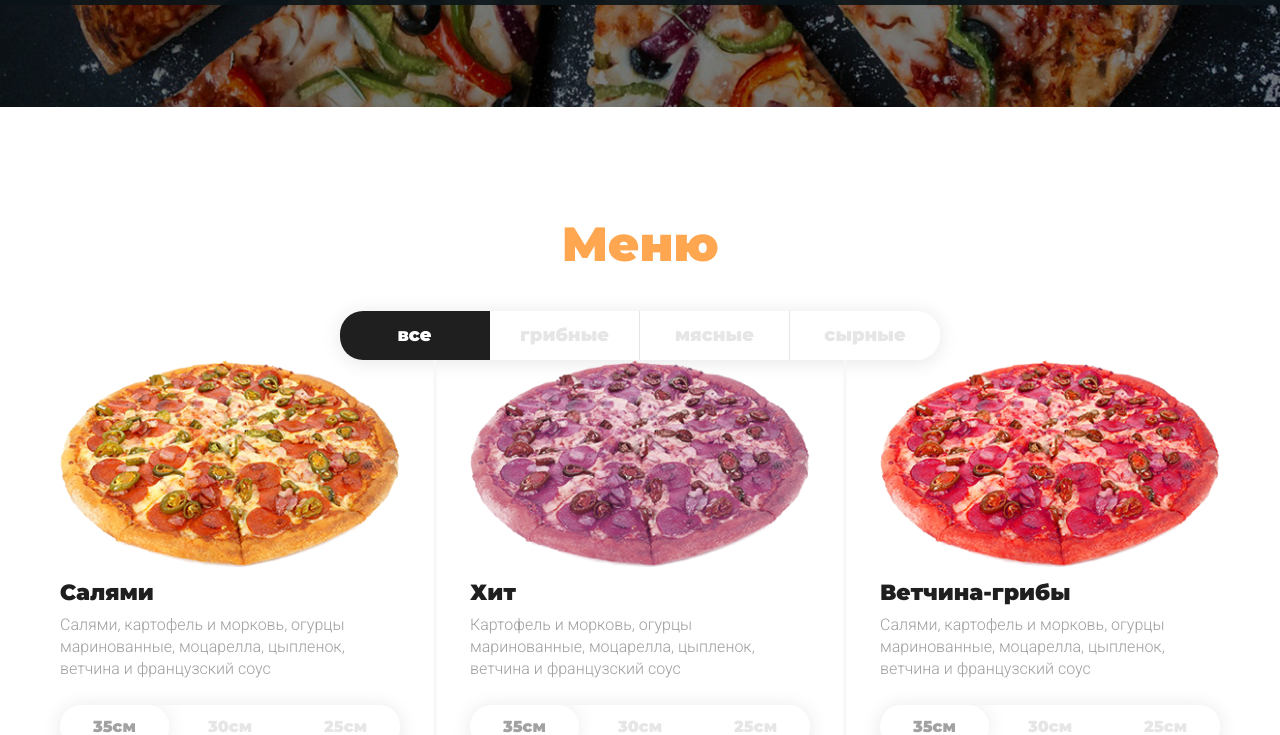
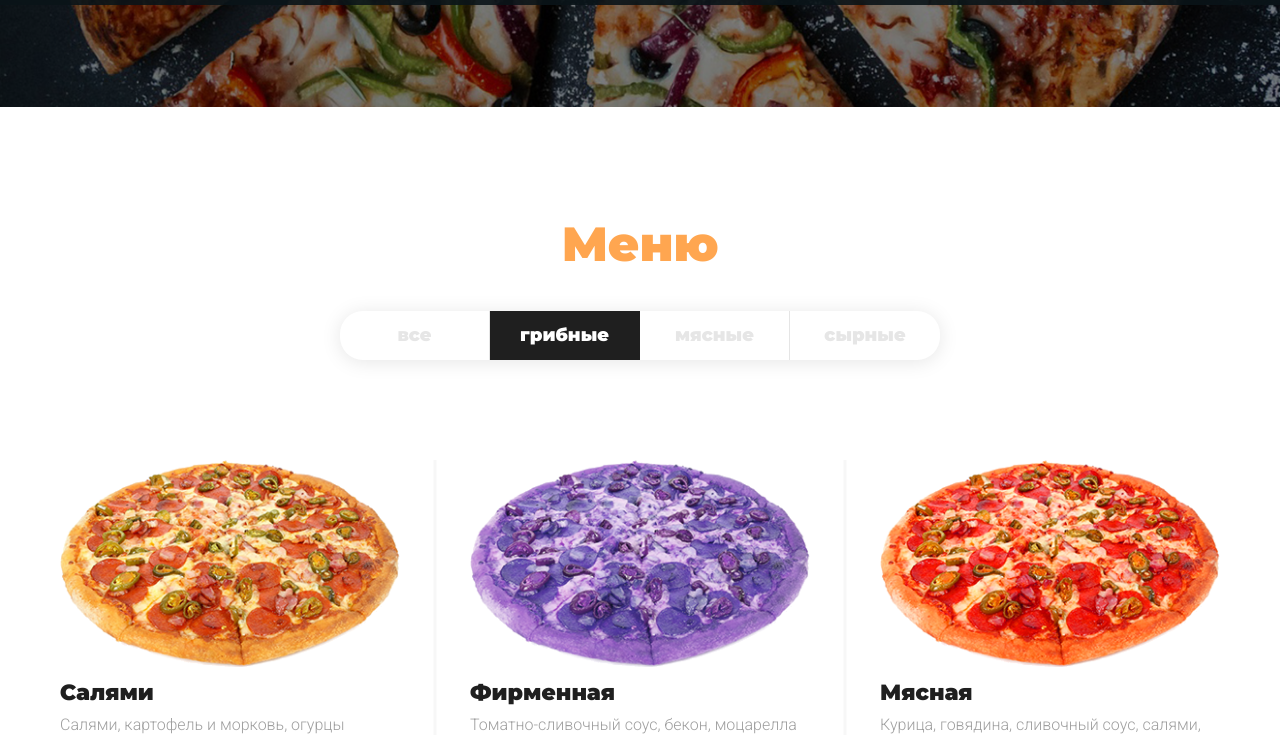
Before and after one commit to DenysShalamov/pizza_wp, a website: page app/index.html in a window 1280 px wide. Both pictures are taken after a click on the button "грибные". Shown: the part 693-1428 px from the top of the page. Drawn offline with nearby package versions, Linux system fonts and the light colour scheme.

Commit message:
filter catalog js

```diff
--- a/app/index.html
+++ b/app/index.html
@@ -78,23 +78,23 @@
         <nav class="catalog-nav">
           <ul class="catalog-nav__wrapper">
             <li class="catalog-nav__item">
-              <button class="catalog-nav__btn catalog-nav__btn--active" type="button">все</button>
+              <button class="catalog-nav__btn catalog-nav__btn--active" type="button" data-filter="all">все</button>
             </li>
             <li class="catalog-nav__item">
-              <button class="catalog-nav__btn" type="button">грибные</button>
+              <button class="catalog-nav__btn" type="button" data-filter="mushrooms">грибные</button>
             </li>
             <li class="catalog-nav__item">
-              <button class="catalog-nav__btn" type="button">мясные</button>
+              <button class="catalog-nav__btn" type="button" data-filter="meat">мясные</button>
             </li>
             <li class="catalog-nav__item">
-              <button class="catalog-nav__btn" type="button">сырные</button>
+              <button class="catalog-nav__btn" type="button" data-filter="cheese">сырные</button>
             </li>
           </ul>
         </nav>
       </header>
 
       <div class="catalog">
-        <div class="catalog__item">
+        <div class="catalog__item" data-category="mushrooms">
           <div class="product catalog__product">
             <img src="images/catalog/1.png" alt="" class="product__img">
             <div class="product__content">
@@ -118,7 +118,7 @@
             </footer>
           </div>
         </div>
-        <div class="catalog__item">
+        <div class="catalog__item" data-category="meat">
           <div class="product catalog__product">
             <img src="images/catalog/2.png" alt="" class="product__img">
             <div class="product__content">
@@ -143,7 +143,7 @@
           </div>
         </div>
 
-        <div class="catalog__item">
+        <div class="catalog__item" data-category="cheese">
           <div class="product catalog__product">
             <img src="images/catalog/3.png" alt="" class="product__img">
             <div class="product__content">
@@ -168,7 +168,7 @@
           </div>
         </div>
 
-        <div class="catalog__item">
+        <div class="catalog__item" data-category="cheese">
           <div class="product catalog__product">
             <img src="images/catalog/4.png" alt="" class="product__img">
             <div class="product__content">
@@ -191,7 +191,7 @@
             </footer>
           </div>
         </div>
-        <div class="catalog__item">
+        <div class="catalog__item" data-category="mushrooms">
           <div class="product catalog__product">
             <img src="images/catalog/5.png" alt="" class="product__img">
             <div class="product__content">
@@ -214,7 +214,7 @@
             </footer>
           </div>
         </div>
-        <div class="catalog__item">
+        <div class="catalog__item" data-category="meat">
           <div class="product catalog__product">
             <img src="images/catalog/6.png" alt="" class="product__img">
             <div class="product__content">
@@ -238,7 +238,7 @@
           </div>
         </div>
 
-        <div class="catalog__item">
+        <div class="catalog__item" data-category="cheese">
           <div class="product catalog__product">
             <img src="images/catalog/7.png" alt="" class="product__img">
             <div class="product__content">
@@ -263,7 +263,7 @@
           </div>
         </div>
 
-        <div class="catalog__item">
+        <div class="catalog__item" data-category="cheese">
           <div class="product catalog__product">
             <img src="images/catalog/8.png" alt="" class="product__img">
             <div class="product__content">
@@ -287,7 +287,7 @@
           </div>
         </div>
 
-        <div class="catalog__item">
+        <div class="catalog__item" data-category="mushrooms">
           <div class="product catalog__product">
             <img src="images/catalog/9.png" alt="" class="product__img">
             <div class="product__content">
@@ -564,6 +564,7 @@
   <script src="js/header.js"></script>
   <script src="js/popup.js"></script>
   <script src="js/scroll.js"></script>
+  <script src="js/catalog.js"></script>
 
 </body>
 
--- /dev/null
+++ b/app/js/catalog.js
@@ -0,0 +1,62 @@
+;(function() {
+
+  var catalogSection = document.querySelector('.section-catalog');
+
+  if (catalogSection === null) {
+    return;
+  }
+
+  var removeChildren = function(item) {
+    while (item.firstChild) {
+      item.removeChild(item.firstChild);
+    }
+  }
+
+  var updateChildren = function(item, children) {
+    console.log(children);
+    removeChildren(item);
+
+    for (var i = 0; i < children.length; i += 1) {
+      item.appendChild(children[i]);
+    }
+  };
+
+  var catalog = catalogSection.querySelector('.catalog');
+  var catalogNav = catalogSection.querySelector('.catalog-nav');
+  var catalogItems = catalogSection.querySelectorAll('.catalog__item');
+
+  catalogNav.addEventListener('click', function(e) {
+    var target = e.target;
+    var item = myLib.closestItemByClass(target, 'catalog-nav__btn');
+
+    if (item == null || item.classList.contains('.catelog-nav__btn--active')) {
+      return;
+    }
+
+    e.preventDefault();
+
+    var filterValue = item.getAttribute('data-filter');
+    var previousBtnActive = catalogNav.querySelector('.catalog-nav__btn--active');
+
+    previousBtnActive.classList.remove('catalog-nav__btn--active');
+    item.classList.add('catalog-nav__btn--active');
+
+    if (filterValue === 'all') {
+      updateChildren(catalog, catalogItems);
+      return;
+    }
+
+    var filteredItems = [];
+
+    for (var i = 0; i < catalogItems.length; i +=1) {
+      var current = catalogItems[i];
+
+      if (current.getAttribute('data-category') === filterValue) {
+        filteredItems.push(current);
+      }
+    }
+
+    updateChildren(catalog, filteredItems);
+  })
+
+})();
--- a/app/scss/_catalog.scss
+++ b/app/scss/_catalog.scss
@@ -1,6 +1,7 @@
 .catalog-nav {
   display: flex;
   justify-content: center;
+  margin-bottom: 100px;
 
   &__wrapper {
     list-style: none;
```
Also changed, not shown: app/css/style.min.css.
